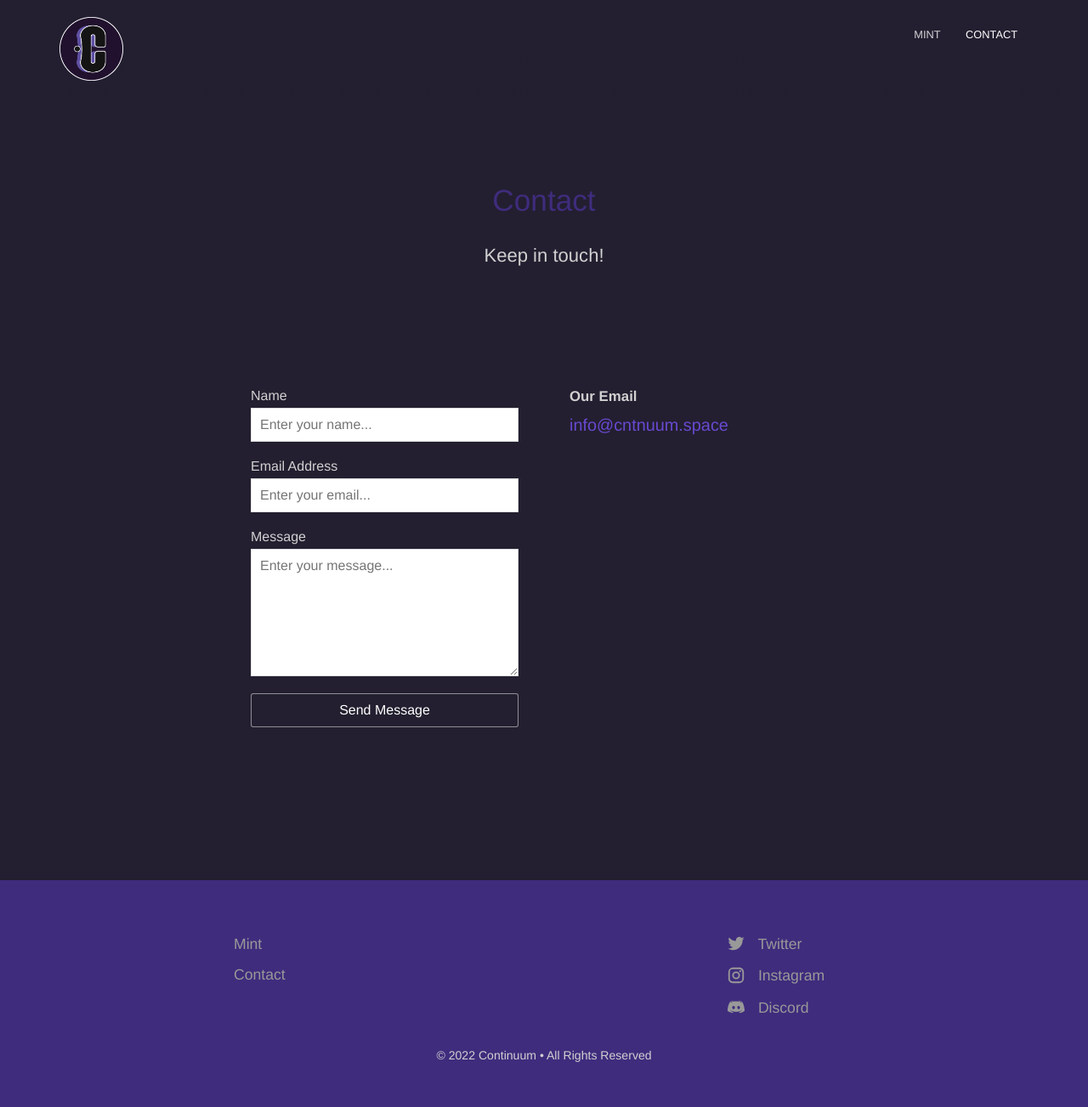
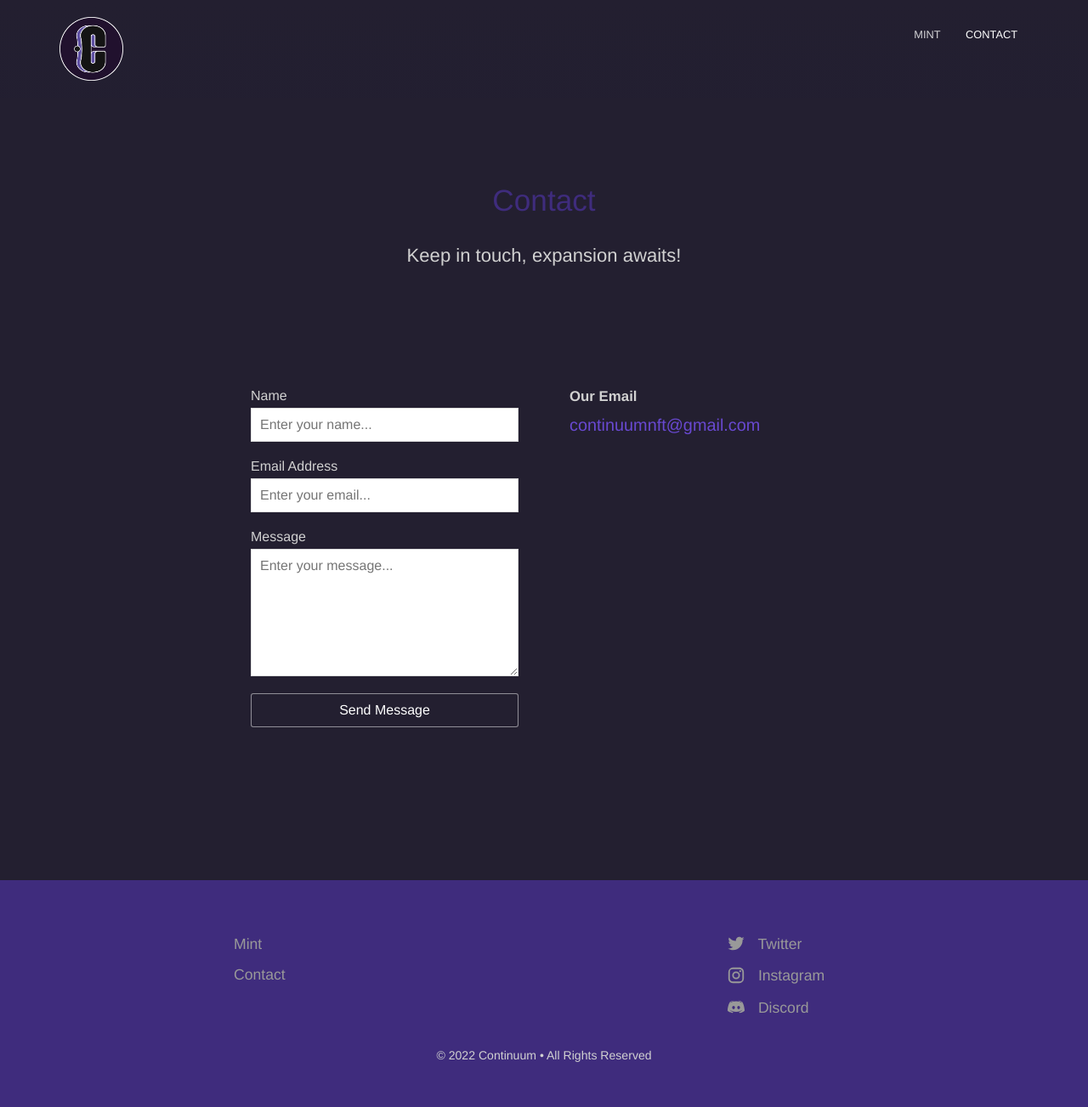
Before and after one commit to Temperedfire/continuum, a Jekyll site: the page built from contact.html, in a window 1280 px wide. Shown: the whole page at 85% size. Built offline with Jekyll 4.4.1, drawn with Linux system fonts in a browser that asks for light colours.

Commit message:
Logo and Contact Info Update

```diff
--- a/_config.yml
+++ b/_config.yml
@@ -13,7 +13,7 @@ logo: /ContinuumLogo.png
 description: Home
 author:
   name: Continuum
-  email: info@cntnuum.space
+  email: continuumnft@gmail.com
   twitter: CONTINUUMspc
 social:
   name: Continuum
--- a/contact.html
+++ b/contact.html
@@ -1,7 +1,7 @@
 ---
 title: Contact
 description: >-
-  Keep in touch!
+  Keep in touch, expansion awaits!
 ---
 <section>
 <div class="contact-box">
@@ -23,7 +23,7 @@ description: >-
 
 	<div class="contact-details">
 <h3 class="editable">Our Email</h3>
-		<p><a href="mailto:info@cntnuum.space">info@cntnuum.space</a></p>
+		<p><a href="mailto:continuumnft@gmail.com">continuumnft@gmail.com</a></p>
 	</div>
 </div>
 </section>
```
Also changed, not shown: images/ContinuumFullLogo.png.
